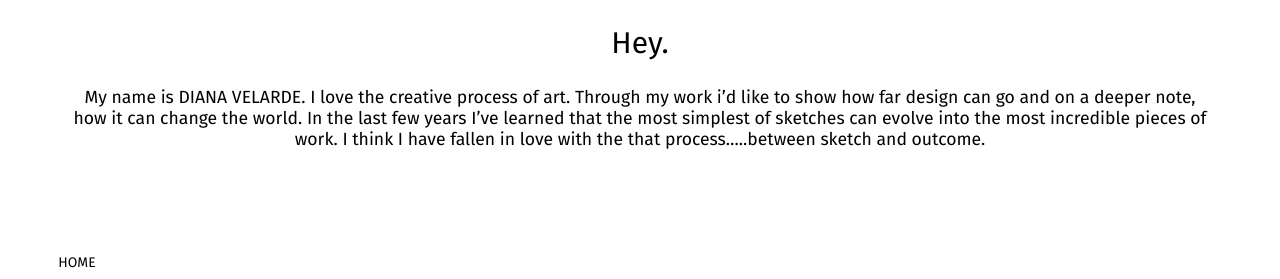
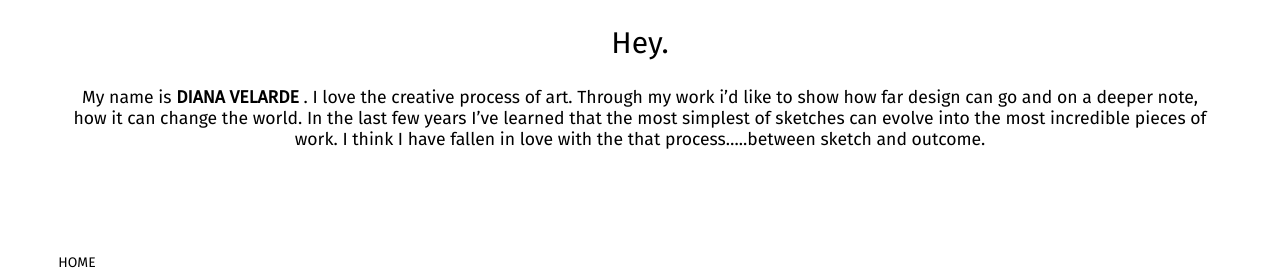
Before and after one commit to dianavelarde/portfolio, a Jekyll site: the page built from about.html, in a window 1280 px wide and 1115 px high. Shown: the part 671-950 px from the top of the window. Built offline with Jekyll 4.4.1, drawn with Linux system fonts in a browser that asks for light colours; Markdown is read by kramdown in place of the engine named in the settings.

Commit message:
enhanced namin

```diff
--- a/_includes/navtop.html
+++ b/_includes/navtop.html
@@ -2,7 +2,7 @@
             <ul class="nav-links">
                 <li><a href="{{site.baseurl}}/" class="{% if page.url == '/' %}nav-current{% endif %}"> HOME</a></li>
                 <li><a href="{{site.baseurl}}/about/" class="{% if page.url == '/about/' %}nav-current{% endif %}" >WHO AM I</a></li>
-                <li><a href="{{site.baseurl}}/"> <img class="logo" src="{{site.baseurl}}/images/logo.jpg" alt="DIANA"></a></li>
+                <li><a href="{{site.baseurl}}/"> <img class="logo" src="{{site.baseurl}}/images/logo.jpg" alt="Diana Velarde's Logo"></a></li>
                 <li><a href="{{site.baseurl}}/contact/" class="illogo {% if page.url == '/contact/' %}nav-current{% endif %}">CONTACT ME</a></li>
                 <li><a href="{{site.baseurl}}/extras/" class="typelogo {% if page.url == '/extras/' %}nav-current{% endif %}">EXTRAS</a></li>
             </ul>
--- a/_layouts/default.html
+++ b/_layouts/default.html
@@ -2,8 +2,8 @@
 <html lang="en-ca">
 <head>
     <meta charset="utf-8">
-    <title> Diana Velarde Portfolio </title>
-    <meta name="viewport" content="width=device-width,initial-scale=1">
+    <title> Diana Velarde Graphic Designer </title>
+    <meta name="viewport" content="width=device-width,initial-scale=1 Diana Velarde, a Graphic Designer from Ottawa, Canada">
     <link href='https://fonts.googleapis.com/css?family=Fira+Sans' rel='stylesheet' type='text/css'>
     <link href="{{site.baseurl}}/css/main.css" rel="stylesheet">
     <link href="{{site.baseurl}}/css/grid.css" rel="stylesheet">
--- a/_layouts/pictures1.html
+++ b/_layouts/pictures1.html
@@ -7,7 +7,7 @@
     <div class="grid large-screen">
     <div class="portfolio unit unit-xs-1 unit-s-1-2 unit-m-1-2 unit-l-1-4 unit-xl-1-4">
       <figure class="push-0">
-          <a href="p1.html">
+          <a href="project1.html">
         <img class="img" src="https://placehold.it/360x400/6e7175/ffffff" alt="portafolio piece 1"></a>
         </figure>
         </div>
--- a/_layouts/pictures2.html
+++ b/_layouts/pictures2.html
@@ -4,7 +4,7 @@
 {{content}}
 
 <div class="grid  large-screen">
-        <a href="{{site.baseurl}}/p1/"><div class="portfolio unit unit-xs-1 unit-s-1-2 unit-m-1-2 unit-l-1-4 unit-xl-1-4">
+        <a href="{{site.baseurl}}/project1/"><div class="portfolio unit unit-xs-1 unit-s-1-2 unit-m-1-2 unit-l-1-4 unit-xl-1-4">
       <figure class="push-0">
         <img class="img" src="https://placehold.it/360x400/ccd1d4/ffffff" alt="portafolio piece 5"> </a>
         </figure>
--- a/about.html
+++ b/about.html
@@ -5,12 +5,12 @@
         <hr width=100% color= "white" class="hr" >
         <div class= "pad-top-double">
             <div class="">
-                <img class="displayed" src="https://placehold.it/375x500/6e7175/ffffff" alt="pictue of diana">
+                <img class="displayed" src="https://placehold.it/375x500/6e7175/ffffff" alt="Portrait of Diana Velarde">
             </div>
 
             <div class= "unit unit-xs-1 unit-s-1 unit-m-1 unit-l-1 unit-xl-1 about gutter-half">
                 <p class="hello gutter-double pad-top">Hey.</p>
-                <p class="gutter-double pad-bottom-double">My name is DIANA VELARDE. I love the creative process of art. Through my work i’d like to show how far design can go and on a deeper note, how it can change the world. In the last few years I’ve learned that the most simplest of sketches can evolve  into the most incredible pieces of work. I think I have fallen in love with the that process…..between sketch and outcome. </p>
+                <p class="gutter-double pad-bottom-double">My name is <strong>DIANA VELARDE </strong>. I love the creative process of art. Through my work i’d like to show how far design can go and on a deeper note, how it can change the world. In the last few years I’ve learned that the most simplest of sketches can evolve  into the most incredible pieces of work. I think I have fallen in love with the that process…..between sketch and outcome. </p>
             </div>
         </div>
 
--- a/contact.html
+++ b/contact.html
@@ -4,7 +4,7 @@
      <article class="grid" >
         <hr width=100% color= "white" class="hr2" >
         <div class="contact kilo unit unit-s-1 unit-m-1 unit-l-1 pad-bottom-double pad-top-double">
-            <p>Currently Located in Ottawa, Canada</p>
+            <p><strong>Currently Located in Ottawa, Canada</strong></p>
             <p>E-email: hey@dianavelarde.ca</p>
             <p class="findme">Find me in:</p>
 
```
Also changed, not shown: _layouts/sitemap.xml (added, +12 -0 lines), project1.html (renamed from p1.html).
